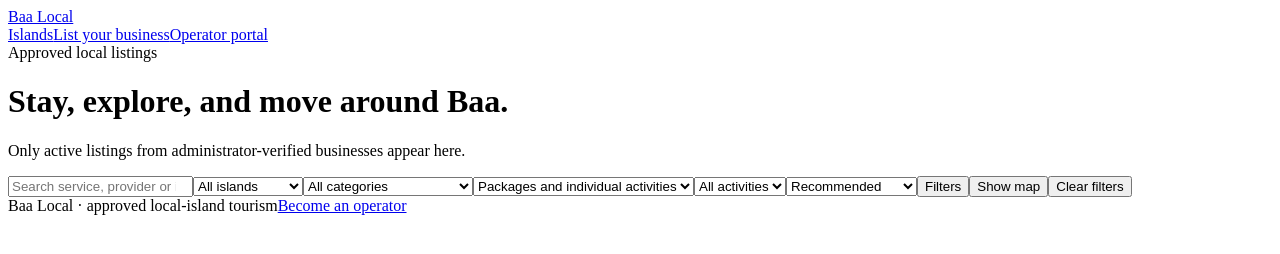
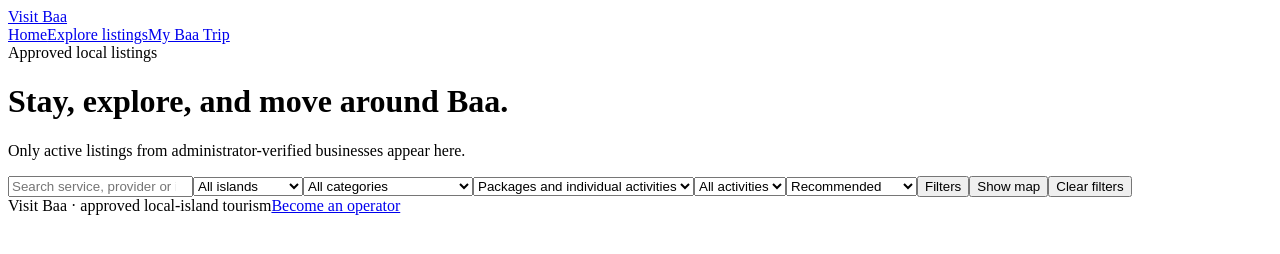
Before and after one commit to ikuttey/visit-baa, a website with bundled scripts: page listings.html in a window 1280 px wide. Built offline with nearby package versions, Linux system fonts and the light colour scheme; a script that the page names is missing.

Commit message:
Normalize listings navigation

```diff
--- a/listings.html
+++ b/listings.html
@@ -10,7 +10,7 @@
 </head>
 <body>
   <div class="app-shell">
-    <header class="app-header"><div class="app-header-inner"><a href="index (1).html" class="brand"><span class="brand-mark"></span>Baa Local</a><nav class="app-nav"><a href="index (1).html#islands">Islands</a><a href="register.html">List your business</a><a href="login.html">Operator portal</a></nav></div></header>
+    <header class="app-header"><div class="app-header-inner"><a href="index.html" class="brand"><span class="brand-mark"></span>Visit Baa</a><nav class="app-nav" aria-label="Main navigation"><a href="index.html">Home</a><a href="listings.html" aria-current="page">Explore listings</a><a href="traveler-dashboard.html">My Baa Trip</a></nav></div></header>
     <main class="page-wrap">
       <div class="page-heading"><div><span class="eyebrow">Approved local listings</span><h1>Stay, explore, and move around Baa.</h1><p>Only active listings from administrator-verified businesses appear here.</p></div></div>
       <div id="configMessage" hidden></div><div id="listingsMessage" role="status" aria-live="polite" hidden></div>
@@ -23,7 +23,7 @@
         <div class="form-actions result-actions"><button id="loadMoreListings" class="button secondary" type="button" hidden>Load more</button></div>
       </section>
     </main>
-    <footer class="app-footer"><div class="app-footer-inner"><span>Baa Local · approved local-island tourism</span><a href="register.html">Become an operator</a></div></footer>
+    <footer class="app-footer"><div class="app-footer-inner"><span>Visit Baa · approved local-island tourism</span><a href="register.html">Become an operator</a></div></footer>
   </div>
   <script src="https://unpkg.com/leaflet@1.9.4/dist/leaflet.js" integrity="sha256-20nQCchB9co0qIjJZRGuk2/Z9VM+kNiyxNV1lvTlZBo=" crossorigin=""></script><script src="config.js"></script><script type="module" src="assets/js/public-listings.js"></script>
   <script type="module" src="assets/js/manta-planner.js"></script>
```
